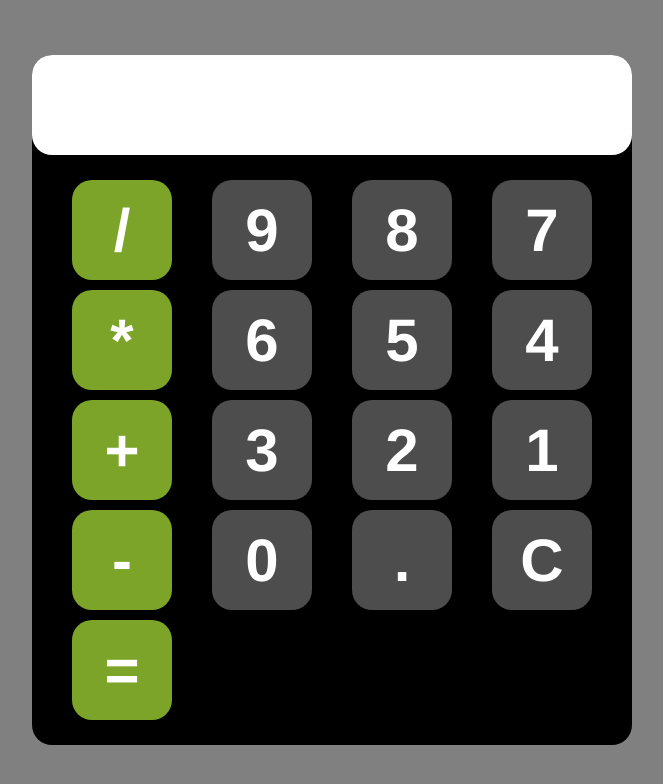
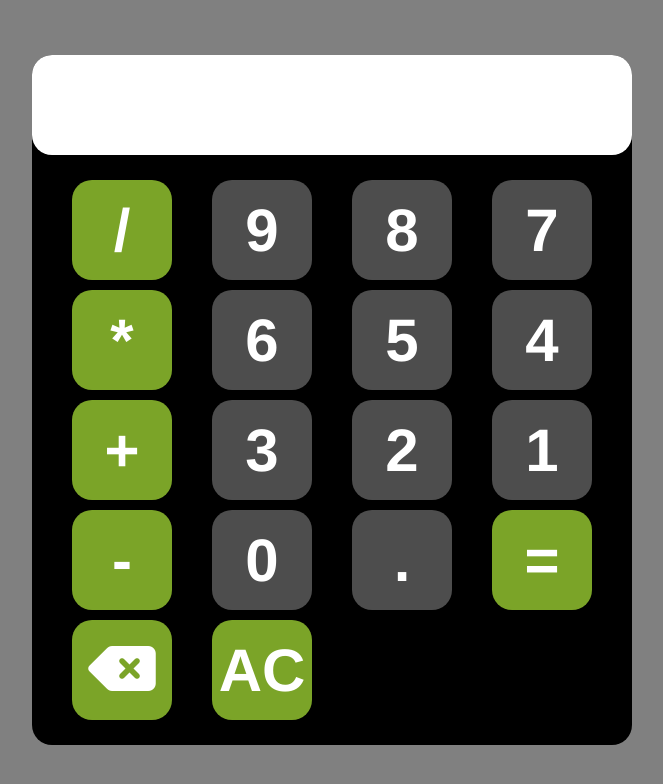
Before and after one commit to 404Nix/Calculator, a plain HTML site: page index.html in a window 1280 px wide. Shown: the whole page, without its empty margins (308-971 px from the left). Drawn offline with Linux system fonts and the light colour scheme.

Commit message:
Added delte last

```diff
--- a/index.html
+++ b/index.html
@@ -5,6 +5,7 @@
     <meta name="viewport" content="width=device-width, initial-scale=1.0">
     <title>Calculator</title>
     <link rel="stylesheet" href="style.css">
+    <link rel="stylesheet" href="https://cdnjs.cloudflare.com/ajax/libs/font-awesome/6.5.2/css/all.min.css" integrity="sha512-SnH5WK+bZxgPHs44uWIX+LLJAJ9/2PkPKZ5QiAj6Ta86w+fsb2TkcmfRyVX3pBnMFcV7oQPJkl9QevSCWr3W6A==" crossorigin="anonymous" referrerpolicy="no-referrer" />
 </head>
 <body>
     <div id="calc">
@@ -25,8 +26,9 @@
             <button onclick="AppendToDisplay('-')" class="op">-</button>
             <button onclick="AppendToDisplay('0')">0</button>
             <button onclick="AppendToDisplay('.')">.</button>
-            <button onclick="cleardis()">C</button>
             <button onclick="calculate()" class="op">=</button>
+            <button onclick="delast()" class="clear"><i class="fa-solid fa-delete-left"></i></button>
+            <button onclick="cleardis()" class="clear">AC</button>
         </div>
     </div>
     <script src="script.js"></script>
--- a/script.js
+++ b/script.js
@@ -16,3 +16,8 @@ function calculate(){
         display.value = "Error";
     }
 }
+
+function delast(){
+    let curr_val = display.value;
+    display.value = curr_val.slice(0,-1);
+}
--- a/style.css
+++ b/style.css
@@ -61,6 +61,18 @@ button{
     background-color: hsl(80, 61%, 60%);
 }
 
+.clear{
+    background-color: hsl(80, 61%, 40%);
+}
+
+.clear:hover{
+    background-color: hsl(80, 61%, 50%);
+}
+
+.clear:active{
+    background-color: hsl(80, 61%, 60%);
+}
+
 button:hover{
     background-color: hsl(0, 0%, 50%);
 }
```
